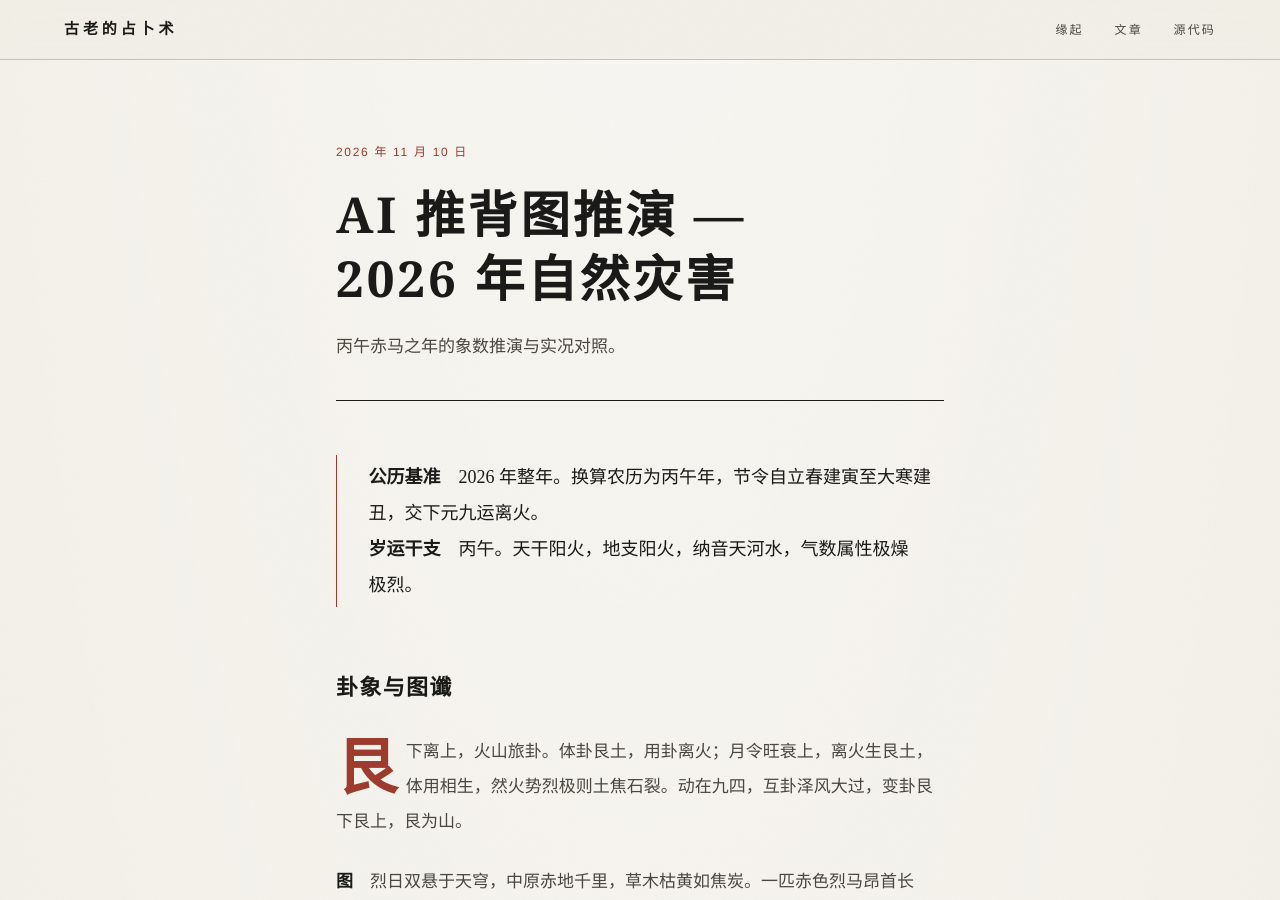
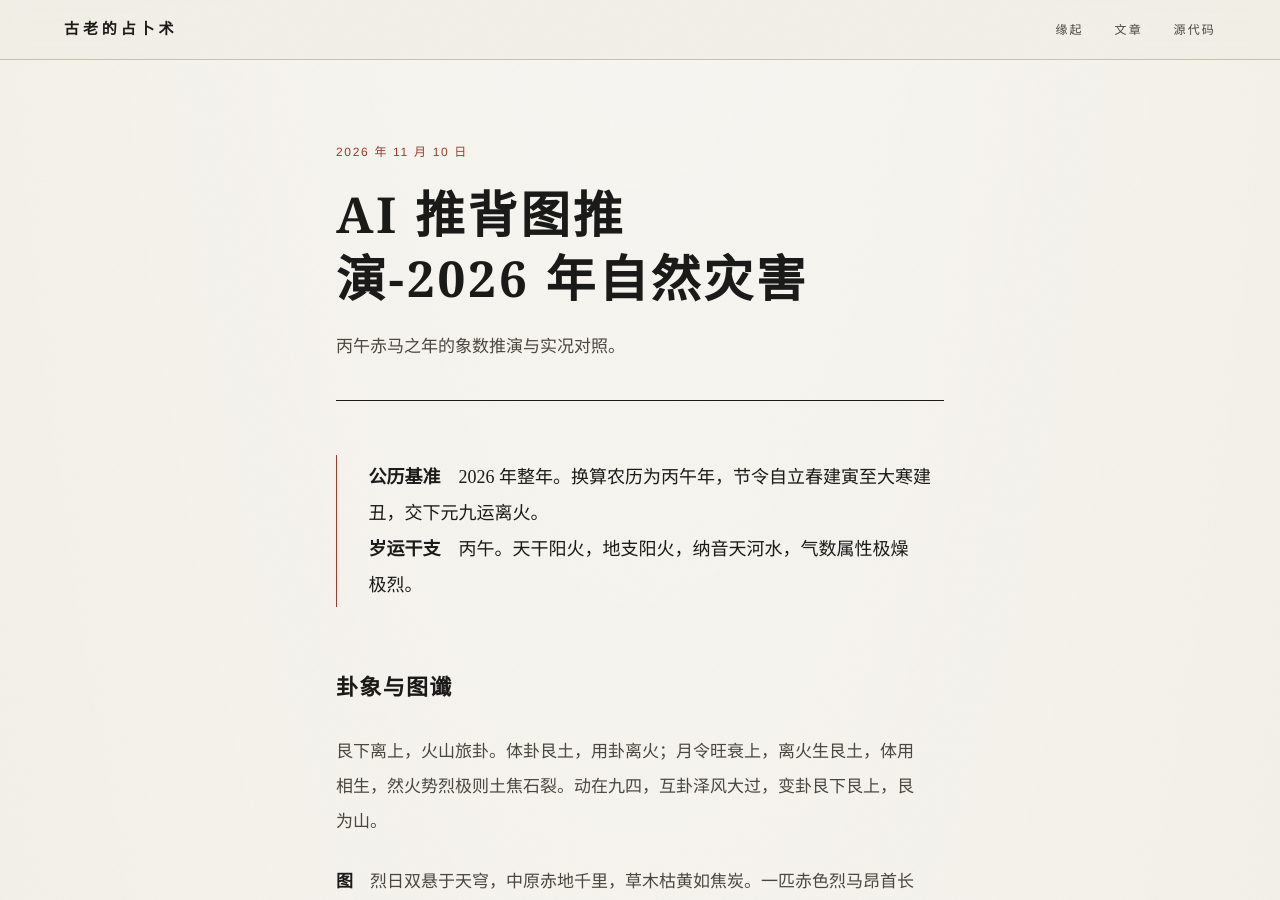
Before and after one commit to 13734795725zhao-rgb/ancient-divination, a Jekyll site: the page built from _posts/2026-11-10-bingwu-tuibei-tu.md, in a window 1280 px wide and 900 px high. Built offline with Jekyll 4.4.1, drawn with Linux system fonts in a browser that asks for light colours.

Commit message:
修订：首字下沉作用域、表格首列换行、标题还原

```diff
--- a/_posts/2026-11-10-bingwu-tuibei-tu.md
+++ b/_posts/2026-11-10-bingwu-tuibei-tu.md
@@ -1,5 +1,5 @@
 ---
-title: AI 推背图推演 — 2026 年自然灾害
+title: AI 推背图推演-2026 年自然灾害
 date: 2026-11-10
 summary: 丙午赤马之年的象数推演与实况对照。
 ---
--- a/assets/css/style.css
+++ b/assets/css/style.css
@@ -336,6 +336,8 @@ img { max-width: 100%; height: auto; display: block; }
 
 .table-wrap table { min-width: 32rem; }
 
+.table-wrap td:first-child { white-space: nowrap; }
+
 .prose img {
   margin: 2.4em 0;
   border: 1px solid var(--rule);
@@ -487,8 +489,8 @@ img { max-width: 100%; height: auto; display: block; }
   margin: 0 auto;
 }
 
-/* 首字下沉：中文首字即是"字"，与西文 drop cap 同构 */
-.post__body > p:first-of-type::first-letter {
+/* 首字下沉：仅当正文以段落开头时生效，避免落在章节中间的段落上 */
+.post__body > p:first-child::first-letter {
   float: left;
   font-size: 3.6em;
   line-height: 0.92;
@@ -644,7 +646,7 @@ img { max-width: 100%; height: auto; display: block; }
 
   .entry__title { font-size: 1.0625rem; }
 
-  .post__body > p:first-of-type::first-letter { font-size: 2.8em; }
+  .post__body > p:first-child::first-letter { font-size: 2.8em; }
 }
 
 @media (prefers-reduced-motion: reduce) {
```
